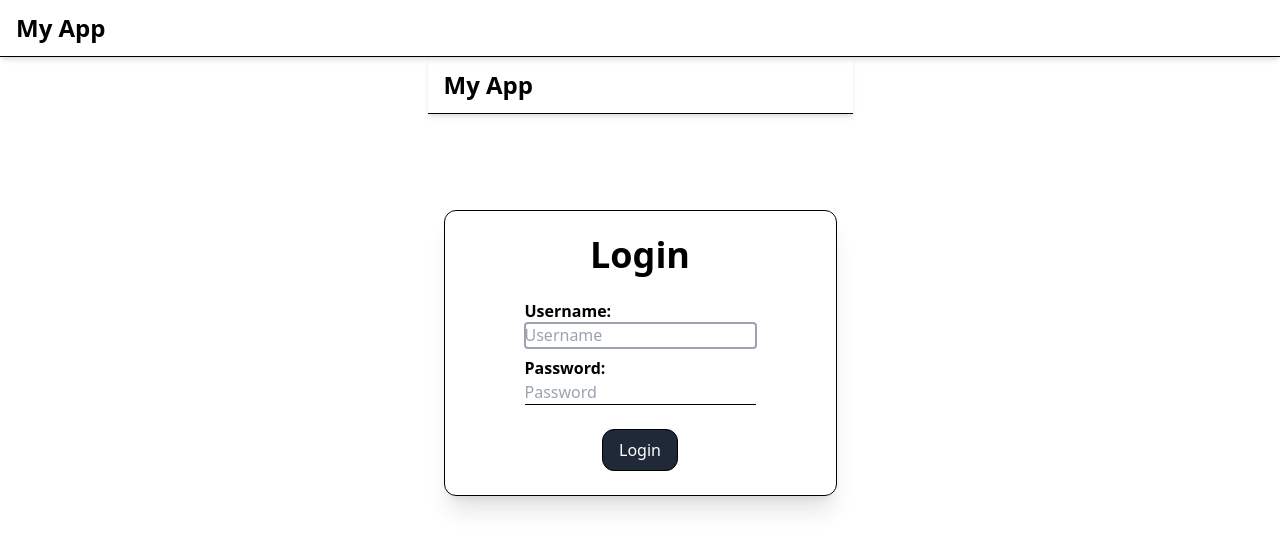
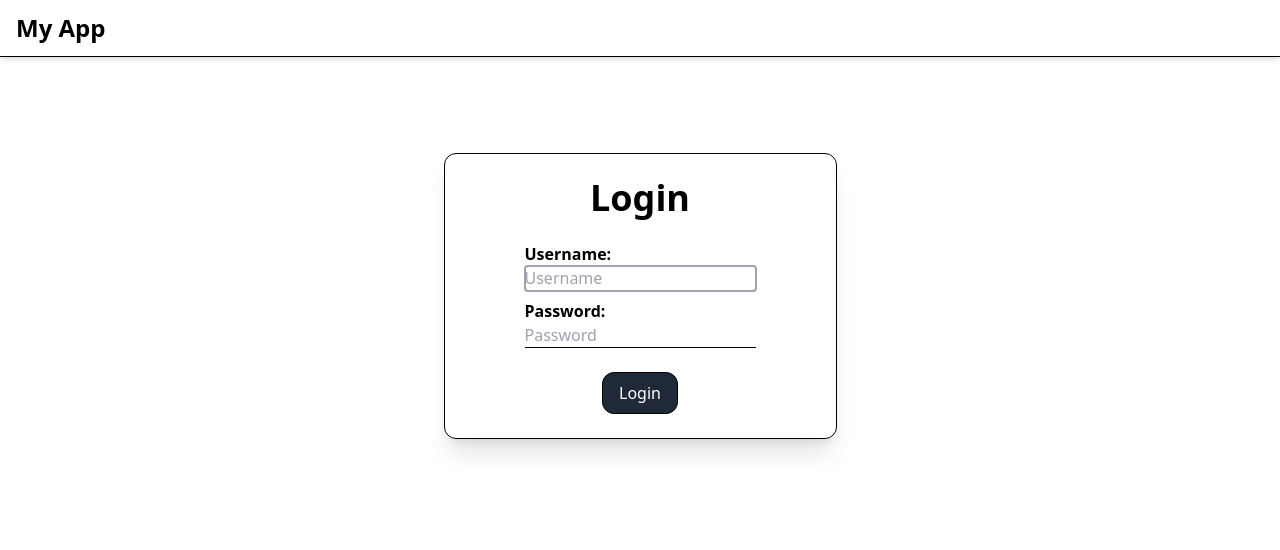
Before and after one commit to samir1498/algerian-students-assistance-app, a React (Vite) app: page /login in a window 1280 px wide. Shown: the top 550 px of the page. Built offline with nearby package versions, Linux system fonts and the light colour scheme.

Commit message:
clean archi: modification to login page

```diff
--- a/src/presentation/ui/pages/LoginPage.tsx
+++ b/src/presentation/ui/pages/LoginPage.tsx
@@ -1,8 +1,8 @@
 import { FormEvent, Suspense, useState } from "react";
-import { Link, Navigate, useNavigate } from "react-router-dom";
-import axios from "../../../infrastructure/api/axios";
+import { Navigate, useNavigate } from "react-router-dom";
 import { useAdminContext } from "../../../app/context/AdminContext";
 import Spinner from "@/presentation/ui/components/Spinner";
+import authService from "@/infrastructure/services/authService";
 
 export default function LoginPage() {
   const [username, setUsername] = useState("");
@@ -12,51 +12,27 @@ export default function LoginPage() {
   const navigate = useNavigate();
 
   const { admin, setAdmin } = useAdminContext();
+
   if (admin?.name) {
-    console.log("admin");
-    return <Navigate to="/admin/help-offers" />;
+    return <Navigate to="/admin/help-requests" />;
   }
 
   async function handleSubmit(e: FormEvent) {
     e.preventDefault();
+    if (username === "" || password === "") return;
     console.log("logging in...");
     try {
-      const response = await axios.post(
-        "/auth/login",
-        {
-          username,
-          password,
-        },
-        {
-          headers: {
-            "Content-Type": "application/json",
-          },
-        }
-      );
-      if (response.status === 403) {
-        setLoginError("Check your username or password.");
-      } else if (response.status === 200) {
-        setAdmin(response.data);
+      const userData = await authService.login(username, password);
+      setAdmin(userData);
       navigate("/admin/help-requests");
-      }
     } catch (error) {
-      console.error("Error during login:", error);
-      setLoginError("Somthing went worng.");
+      setLoginError(error as string);
     }
   }
 
   return (
     <Suspense fallback={<Spinner />}>
-      <div className="flex flex-col">
-        <nav className="flex justify-between items-center gap-4 z-50 px-4 py-3 border-b border-b-black shadow-md">
-          <div className="text-2xl font-bold">
-            <Link to="/admin">My App</Link>
-          </div>
-        </nav>
-
-        <div
-          className={"my-0 mx-auto mb-8 py-0 px-4 flex flex-col items-center"}
-        >
+      <div className={"my-0 mx-auto mb-8 py-0 px-4 flex flex-col items-center"}>
         <form
           className="mt-24 flex flex-col justify-start gap-2 rounded-xl border border-black p-2 px-20 shadow-xl"
           onSubmit={handleSubmit}
@@ -74,6 +50,7 @@ export default function LoginPage() {
               autoFocus
               onChange={(e) => setUsername(e.target.value)}
               value={username}
+              required
             />
           </div>
           <div className="flex flex-col">
@@ -87,13 +64,12 @@ export default function LoginPage() {
               placeholder="Password"
               onChange={(e) => setPassword(e.target.value)}
               value={password}
+              required
             />
 
             <div className="flex flex-col">
               {loginError !== "" && (
-                  <span className="pt-2 text-xs text-red-500">
-                    {loginError}
-                  </span>
+                <span className="pt-2 text-xs text-red-500">{loginError}</span>
               )}
             </div>
           </div>
@@ -104,7 +80,6 @@ export default function LoginPage() {
           />
         </form>
       </div>
-      </div>
     </Suspense>
   );
 }
```
Lines whose indentation alone changed are shown as unchanged.
